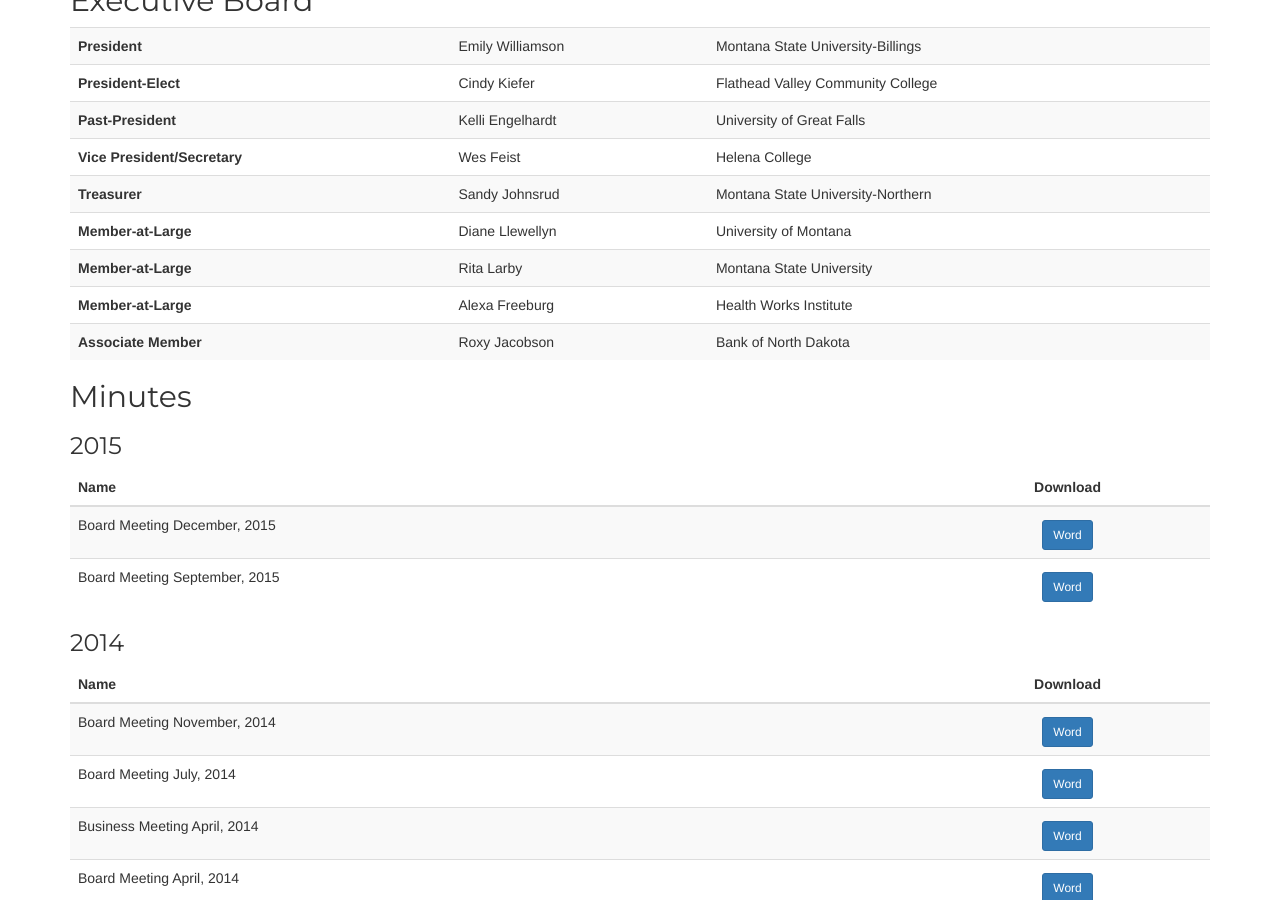
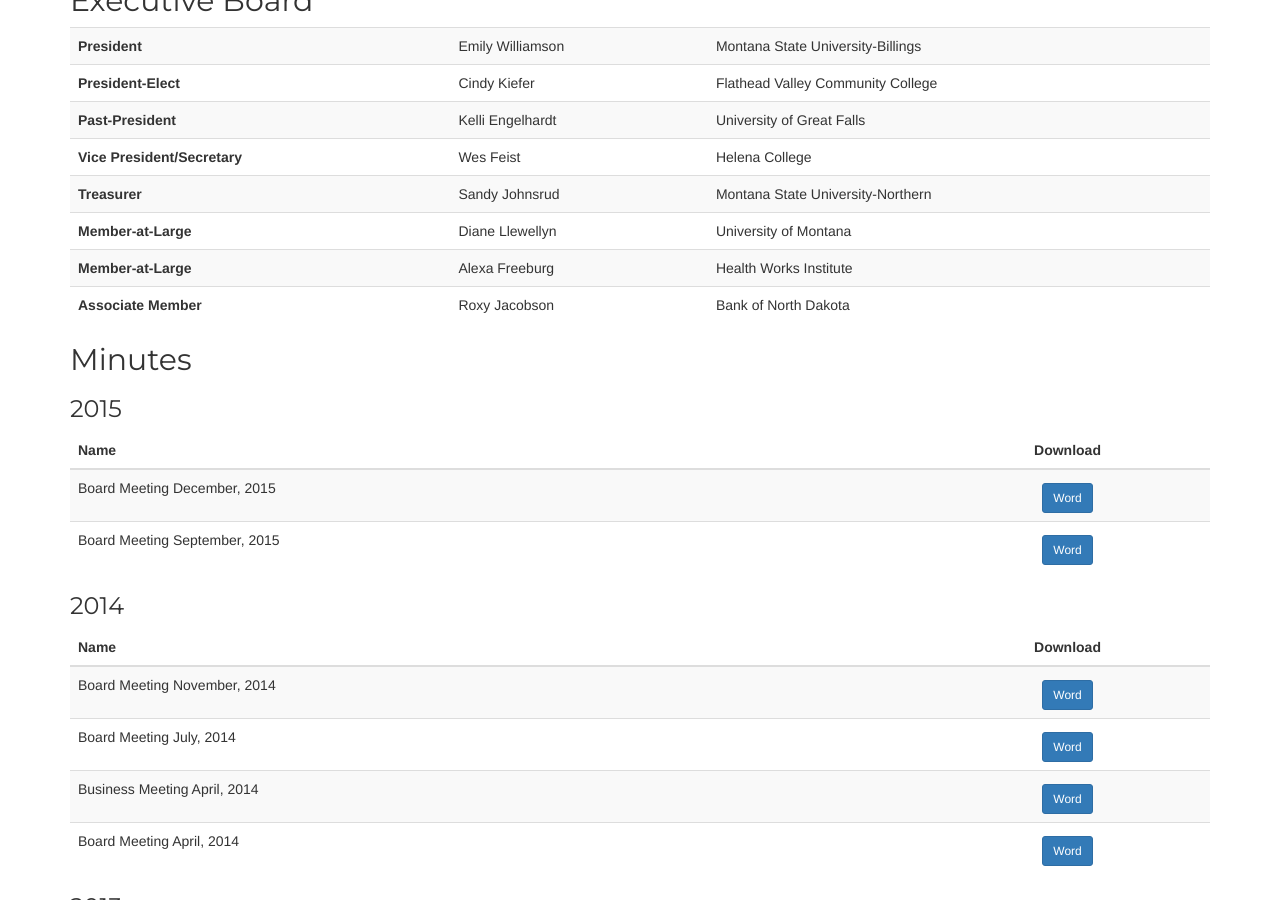
Before and after one commit to mhellwinkel/www.masfaaonline.org, a Jekyll site: the page built from governance/index.md, in a window 1280 px wide and 900 px high, scrolled down 425 px. Built offline with Jekyll 4.4.1, drawn with Linux system fonts in a browser that asks for light colours.

Commit message:
Remove Rita, GT-6449

```diff
--- a/governance/index.md
+++ b/governance/index.md
@@ -17,7 +17,6 @@
 **Vice President/Secretary** | Wes Feist        | Helena College
 **Treasurer**                | Sandy Johnsrud   | Montana State University-Northern
 **Member-at-Large**          | Diane Llewellyn  | University of Montana
-**Member-at-Large**          | Rita Larby       | Montana State University
 **Member-at-Large**          | Alexa Freeburg   | Health Works Institute
 **Associate Member**         | Roxy Jacobson    | Bank of North Dakota
 
```
